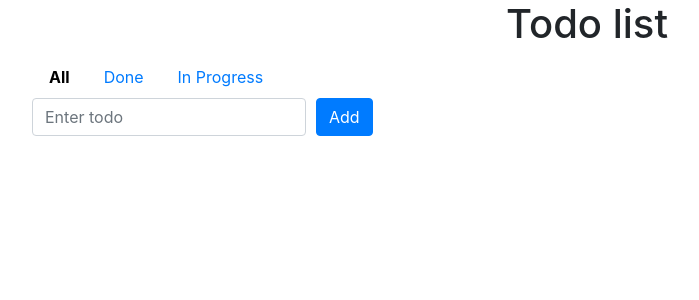
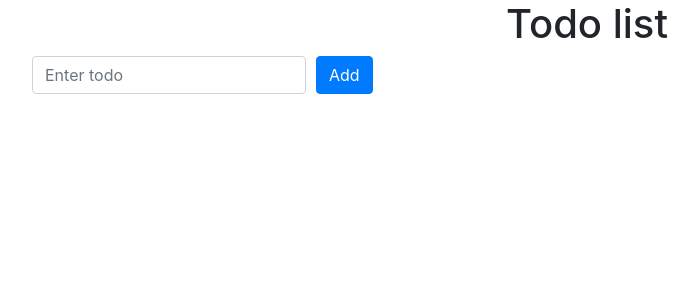
Before and after one commit to sniffy1988/todoreact, a React (Create React App) app: page / in a window 1280 px wide. Shown: the top 300 px of the page, without its empty margins (53-752 px from the left). Built offline with nearby package versions, Linux system fonts and the light colour scheme.

Commit message:
hide filters if have no todos;

```diff
--- a/src/App.js
+++ b/src/App.js
@@ -58,12 +58,16 @@ class App extends Component {
         }
     };
 
+    isFiltersVisible = ()=> {
+        return this.state.items.length > 0;
+    };
+
     render() {
         return (
             <div className="App">
                 <div className={'container'}>
                     <h1 className={'text-center'}>Todo list</h1>
-                    <ToDoFilters activeFilter={this.state.activeFilter} setFilter={this.changeFilter}/>
+                    <ToDoFilters activeFilter={this.state.activeFilter} setFilter={this.changeFilter} isVisible={this.isFiltersVisible()}/>
                     <ToDoAddFrom onAdd={this.onAdd}/>
                     <ToDoList items={this.state.items} activeFilter={this.state.activeFilter} changeHandler={this.changeStatus}/>
                 </div>
--- a/src/components/filter/ToDoFIlters.js
+++ b/src/components/filter/ToDoFIlters.js
@@ -5,7 +5,8 @@ import './style.scss';
 export default class ToDoFIlters extends Component {
     static propTypes = {
         activeFilter: PropTypes.string,
-        setFilter: PropTypes.func
+        setFilter: PropTypes.func,
+        isVisible: PropTypes.bool
     };
     clearFilters = () => {
         this.props.setFilter(null);
@@ -31,11 +32,13 @@ export default class ToDoFIlters extends Component {
     render() {
         return (
             <section>
-                <nav className={'nav'}>
-                    <button className={this.classNames(null)} onClick={this.clearFilters}>All</button>
-                    <button className={this.classNames('done')} onClick={this.setDoneFilter}>Done</button>
-                    <button className={this.classNames('active')} onClick={this.setActiveFilter}>In Progress</button>
-                </nav>
+                {this.props.isVisible &&
+                    <nav className={'nav'}>
+                        <button className={this.classNames(null)} onClick={this.clearFilters}>All</button>
+                        <button className={this.classNames('done')} onClick={this.setDoneFilter}>Done</button>
+                        <button className={this.classNames('active')} onClick={this.setActiveFilter}>In Progress</button>
+                    </nav>
+                }
             </section>
         )
     }
```
